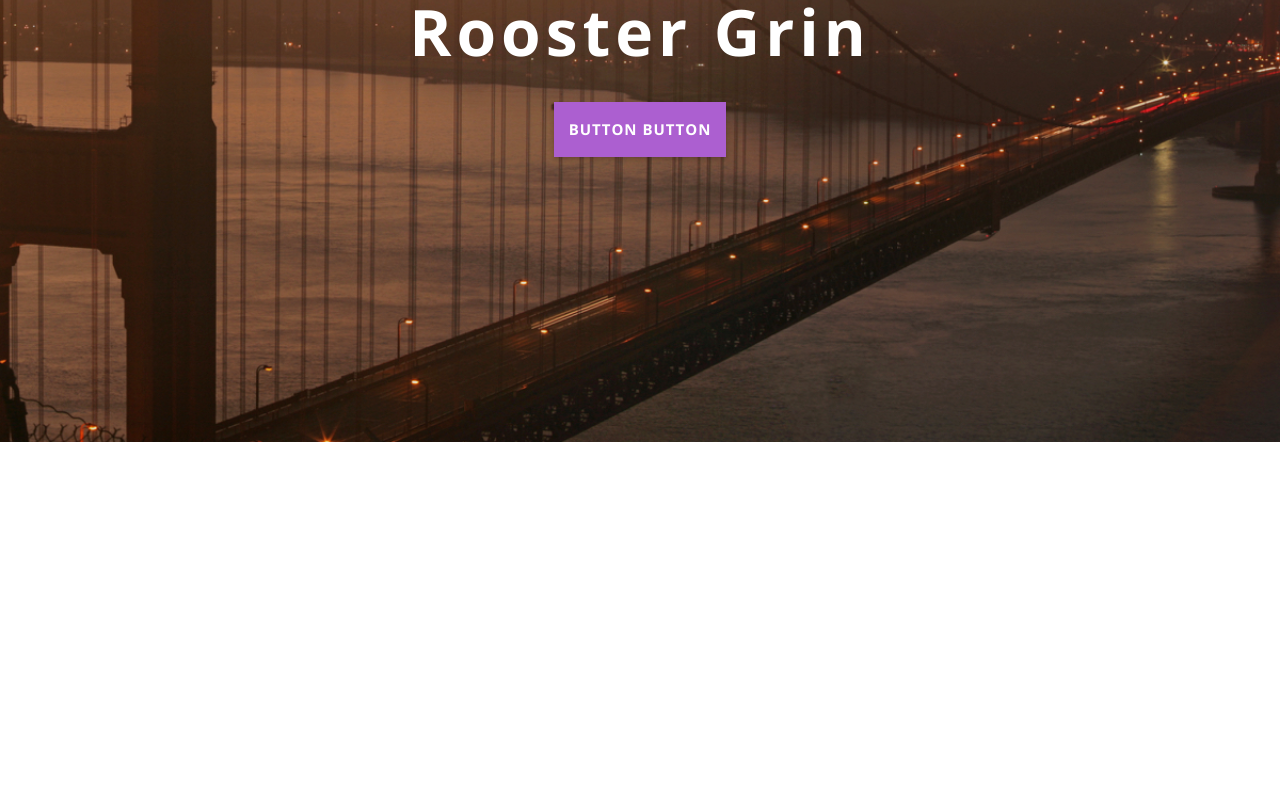
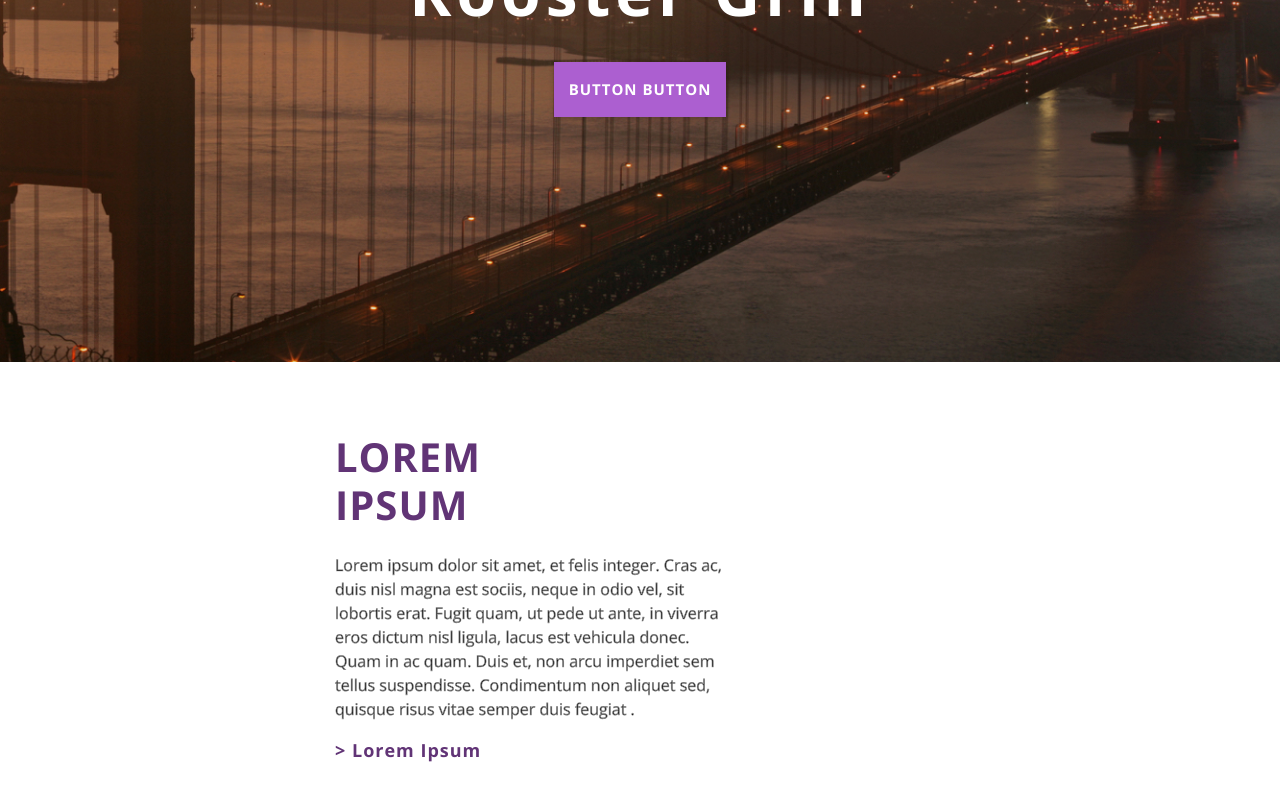
Before and after one commit to ksrawr/rg-frontend-challenge, a React app: page / in a window 1280 px wide. Shown: the part 358-1158 px from the top of the page. Before the commit the page ends 800 px from the top, so only its background shows below. Built offline with nearby package versions, Linux system fonts and the light colour scheme.

Commit message:
adds mission-container-comp and mission-content-comp with styling

```diff
--- a/src/App.js
+++ b/src/App.js
@@ -2,13 +2,14 @@ import React from 'react';
 
 // Load Screens
 import HeroContainer from './screens/HeroContainer';
+import MissionContainer from './screens/MissionContainer';
 
 class App extends React.Component {
   render() {
     return(
       <>
         <HeroContainer/>
-
+        <MissionContainer/>
       </>
     );
   }
--- /dev/null
+++ b/src/components/MissionContent/MissionContent.js
@@ -0,0 +1,15 @@
+import React from 'react';
+
+const MissionContent = props => {
+  return (
+    <>
+    <h3 className="mc__title mc__title--purple mb-4">LOREM IPSUM</h3>
+    <p className="mc__description">
+      Lorem ipsum dolor sit amet, et felis integer. Cras ac, duis nisl magna est sociis, neque in odio vel, sit lobortis erat. Fugit quam, ut pede ut ante, in viverra eros dictum nisl ligula, lacus est vehicula donec. Quam in ac quam. Duis et, non arcu imperdiet sem tellus suspendisse. Condimentum non aliquet sed, quisque risus vitae semper duis feugiat .
+    </p>
+    <a href="#" className="mc__link">&gt; Lorem Ipsum</a>
+    </>
+  )
+};
+
+export default MissionContent;
--- a/src/css/style.css
+++ b/src/css/style.css
@@ -6,7 +6,7 @@
 
 .container--hero {
   min-width: 100vw;
-  min-height: 100vh;
+  min-height: 90vh;
   background: url('./../images/hero.jpg');
   background-size: cover;
   display: flex;
@@ -70,3 +70,44 @@
   font-family: "Open Sans";
   font-weight: 700;
 }
+
+.container__mission {
+  min-width: 100vw;
+  min-height: 60vh;
+  display: flex;
+  flex-direction: column;
+  justify-content: center;
+}
+
+.mc__title {
+  font-size: 40px;
+  letter-spacing: 1px;
+  line-height: 48px;
+  font-family: "Open Sans";
+  font-weight: 700;
+}
+
+.mc__title--purple {
+  color: #613476;
+}
+
+.mc__description {
+  width: 390px;
+  height: 160px;
+  font-size: 16px;
+  color: #161616;
+  font-family: "Open Sans";
+  font-weight: 400;
+  -webkit-text-stroke: 0.6px #979797;
+}
+
+.mc__link {
+  width: 190px;
+  height: 43px;
+  font-size: 18px;
+  letter-spacing: 1px;
+  line-height: 42px;
+  color: #613476;
+  font-family: "Open Sans";
+  font-weight: 700;
+}
--- /dev/null
+++ b/src/screens/MissionContainer.js
@@ -0,0 +1,26 @@
+import React from 'react';
+// import './MissionContainer.css';
+
+import MissionContent from './../components/MissionContent/MissionContent';
+
+const MissionContainer = props => {
+  return (
+    <div className="container container__mission">
+      <div className="row">
+
+        {/* Mission Content */}
+        <div className="col-md-3 offset-md-3">
+          <MissionContent/>
+        </div>
+
+        {/* Mission Image */}
+        <div className="col-md-6">
+
+        </div>
+
+      </div>
+    </div>
+  )
+};
+
+export default MissionContainer;
--- a/src/scss/custom.scss
+++ b/src/scss/custom.scss
@@ -1,3 +1,8 @@
+.container {
+  margin: 0;
+  padding: 0;
+}
+
 .btn__rg {
   width: 172px;
   height: 55px;
```
